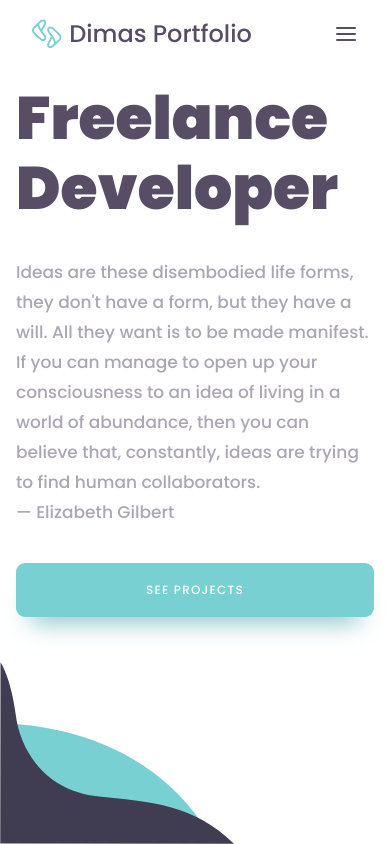
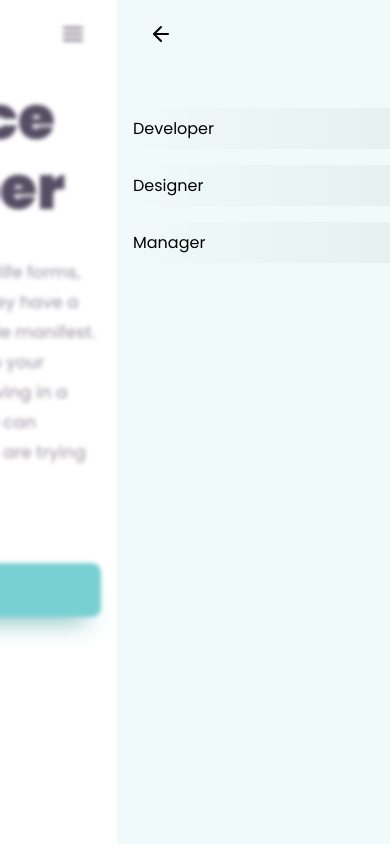
Before and after one commit to guidimas/react-portfolio, a React (Create React App) app: page / in a window 390 px wide. Both pictures are taken after a click on the icon 346 px from the left and 33 px from the top of the page. Built offline with nearby package versions, Linux system fonts and the light colour scheme.

Commit message:
Sidebar component created. LandingPage updated.

```diff
--- a/src/components/Header/index.tsx
+++ b/src/components/Header/index.tsx
@@ -5,7 +5,11 @@ import { Container, Logo, Navigation, NavigationItem } from './styles';
 
 import logo from '../../assets/logo.svg';
 
-const Header: React.FC = () => {
+interface IHeaderProps {
+  onMenuShown: () => void;
+}
+
+const Header: React.FC<IHeaderProps> = ({ onMenuShown }) => {
   return (
     <Container>
       <Logo>
@@ -17,7 +21,7 @@ const Header: React.FC = () => {
         <NavigationItem>Designer</NavigationItem>
         <NavigationItem>Manager</NavigationItem>
       </Navigation>
-      <FiMenu size={24} />
+      <FiMenu size={24} onClick={onMenuShown} />
     </Container>
   );
 };
--- /dev/null
+++ b/src/components/Sidebar/index.tsx
@@ -0,0 +1,61 @@
+import React, { useCallback } from 'react';
+
+import { FiArrowLeft } from 'react-icons/fi';
+import { useHistory } from 'react-router-dom';
+
+import { Page, Pages, Header, Content, Container } from './styles';
+
+interface ISidebarProps {
+  visible: boolean;
+  selectedPage: string;
+  onClose: () => void;
+}
+
+const Sidebar: React.FC<ISidebarProps> = ({
+  visible,
+  children,
+  selectedPage,
+  onClose,
+}) => {
+  const history = useHistory();
+
+  const handleNavigateTo = useCallback(
+    (route: string) => {
+      history.push(route, { drawerVisible: visible });
+    },
+    [history, visible],
+  );
+
+  return (
+    <Container>
+      <Content visible={visible}>
+        <Header>
+          <FiArrowLeft size={24} onClick={onClose} />
+        </Header>
+        <Pages>
+          <Page
+            selected={selectedPage === 'DEVELOPER'}
+            onClick={() => handleNavigateTo('/')}
+          >
+            <span>Developer</span>
+          </Page>
+          <Page
+            selected={selectedPage === 'DESIGNER'}
+            onClick={() => handleNavigateTo('/designer')}
+          >
+            <span>Designer</span>
+          </Page>
+          <Page
+            selected={selectedPage === 'MANAGER'}
+            onClick={() => handleNavigateTo('/manager')}
+          >
+            <span>Manager</span>
+          </Page>
+        </Pages>
+      </Content>
+      {children}
+    </Container>
+  );
+};
+
+export default Sidebar;
--- /dev/null
+++ b/src/components/Sidebar/styles.ts
@@ -0,0 +1,95 @@
+import styled, { css } from 'styled-components';
+
+interface IContentProps {
+  visible: boolean;
+}
+
+interface IPageProps {
+  selected?: boolean;
+}
+
+export const Container = styled.div`
+  display: flex;
+  flex-direction: row-reverse;
+  min-height: 100vh;
+  width: 100vw;
+  overflow: hidden;
+`;
+
+export const Content = styled.div<IContentProps>`
+  display: flex;
+  flex-direction: column;
+  min-height: 100vh;
+  background: #f0fafa;
+  position: relative;
+  transition: all 0.3s;
+  flex-shrink: 0;
+
+  @media (min-width: 641px) {
+    display: none;
+  }
+
+  @media (max-width: 640px) {
+    width: 0;
+    ${({ visible }) =>
+      visible
+        ? css`
+            opacity: 1;
+            width: 70%;
+          `
+        : css`
+            opacity: 0;
+            width: 0;
+          `}
+  }
+`;
+
+export const Header = styled.div`
+  display: flex;
+  padding: 22px 2em;
+  height: 32px;
+  width: 100%;
+  justify-content: space-between;
+
+  svg {
+    cursor: pointer;
+  }
+`;
+
+export const Pages = styled.div`
+  margin-top: 128px;
+  button + button {
+    margin-top: 16px;
+  }
+  @media (max-width: 1270px) {
+    margin-top: 64px;
+  }
+`;
+
+export const Page = styled.button<IPageProps>`
+  display: flex;
+  align-items: center;
+  width: 100%;
+  padding: 8px;
+  background: none;
+  border: 0;
+  padding: 8px 32px;
+  background: linear-gradient(to left, rgba(0, 0, 0, 0.04), transparent);
+  position: relative;
+
+  ${({ selected }) =>
+    selected
+      ? css`
+          border-left: 4px solid #78d0d3;
+        `
+      : ''}
+
+  &:hover {
+    background: rgba(0, 0, 0, 0.04);
+  }
+
+  @media (max-width: 1270px) {
+    font-size: 14px;
+    padding: 8px 16px;
+  }
+`;
--- a/src/pages/LandingPage/index.tsx
+++ b/src/pages/LandingPage/index.tsx
@@ -1,5 +1,6 @@
-import React from 'react';
+import React, { useCallback, useState } from 'react';
 import Header from '../../components/Header';
+import Sidebar from '../../components/Sidebar';
 
 import {
   Container,
@@ -18,12 +19,23 @@ import {
 import pic from '../../assets/illustration.svg';
 
 const LandingPage: React.FC = () => {
+  const [isSidebarVisible, setIsSidebarVisible] = useState(false);
+
+  const handleOnMenuToggle = useCallback(() => {
+    setIsSidebarVisible(oldState => !oldState);
+  }, []);
+
   return (
-    <Container>
+    <Sidebar
+      selectedPage="HOME"
+      visible={isSidebarVisible}
+      onClose={handleOnMenuToggle}
+    >
+      <Container sidebarVisible={isSidebarVisible}>
         <TopRight />
         <BottomLeft />
         <BottomRight />
-      <Header />
+        <Header onMenuShown={handleOnMenuToggle} />
         <Main>
           <Left>
             <Title>Freelance Developer</Title>
@@ -42,6 +54,7 @@ const LandingPage: React.FC = () => {
           </Right>
         </Main>
       </Container>
+    </Sidebar>
   );
 };
 
--- a/src/pages/LandingPage/styles.ts
+++ b/src/pages/LandingPage/styles.ts
@@ -1,15 +1,29 @@
-import styled from 'styled-components';
+import styled, { css } from 'styled-components';
 
 import ellipse from '../../assets/ellipse.svg';
 import topRight from '../../assets/top-right.svg';
 import bottomLeft from '../../assets/bottom-left.svg';
 import bottomRight from '../../assets/bottom-right.svg';
 
-export const Container = styled.div`
+interface ISidebarVisible {
+  sidebarVisible?: boolean;
+}
+
+export const Container = styled.div<ISidebarVisible>`
   min-height: 100vh;
+  min-width: 100%;
   display: flex;
   flex-direction: column;
   align-items: center;
+  transition: filter 0.2s linear;
+
+  ${({ sidebarVisible }) =>
+    sidebarVisible &&
+    css`
+      @media (max-width: 640px) {
+        filter: blur(2px);
+      }
+    `}
 `;
 
 export const Main = styled.main`
```
Lines whose indentation alone changed are shown as unchanged.
